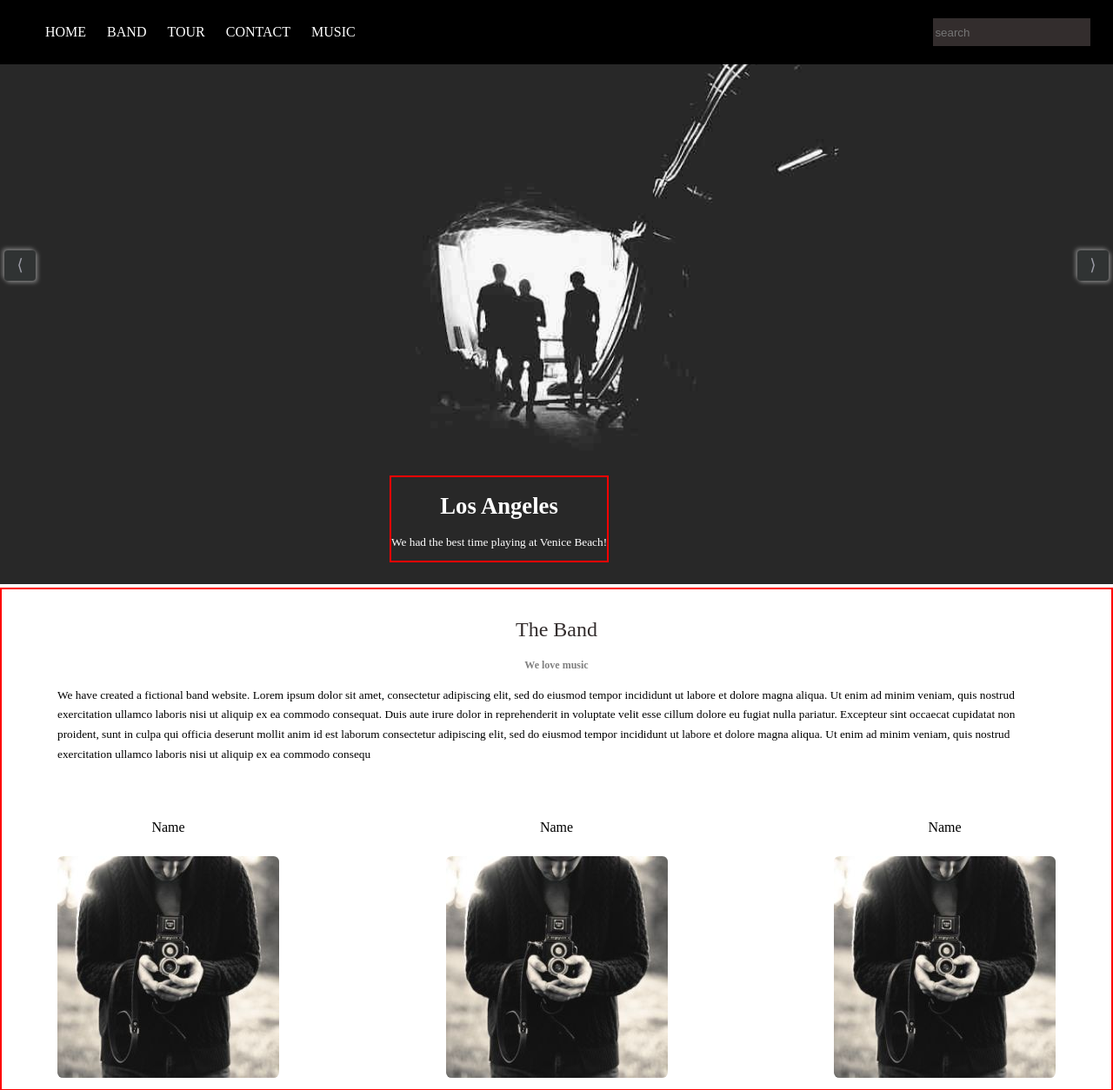
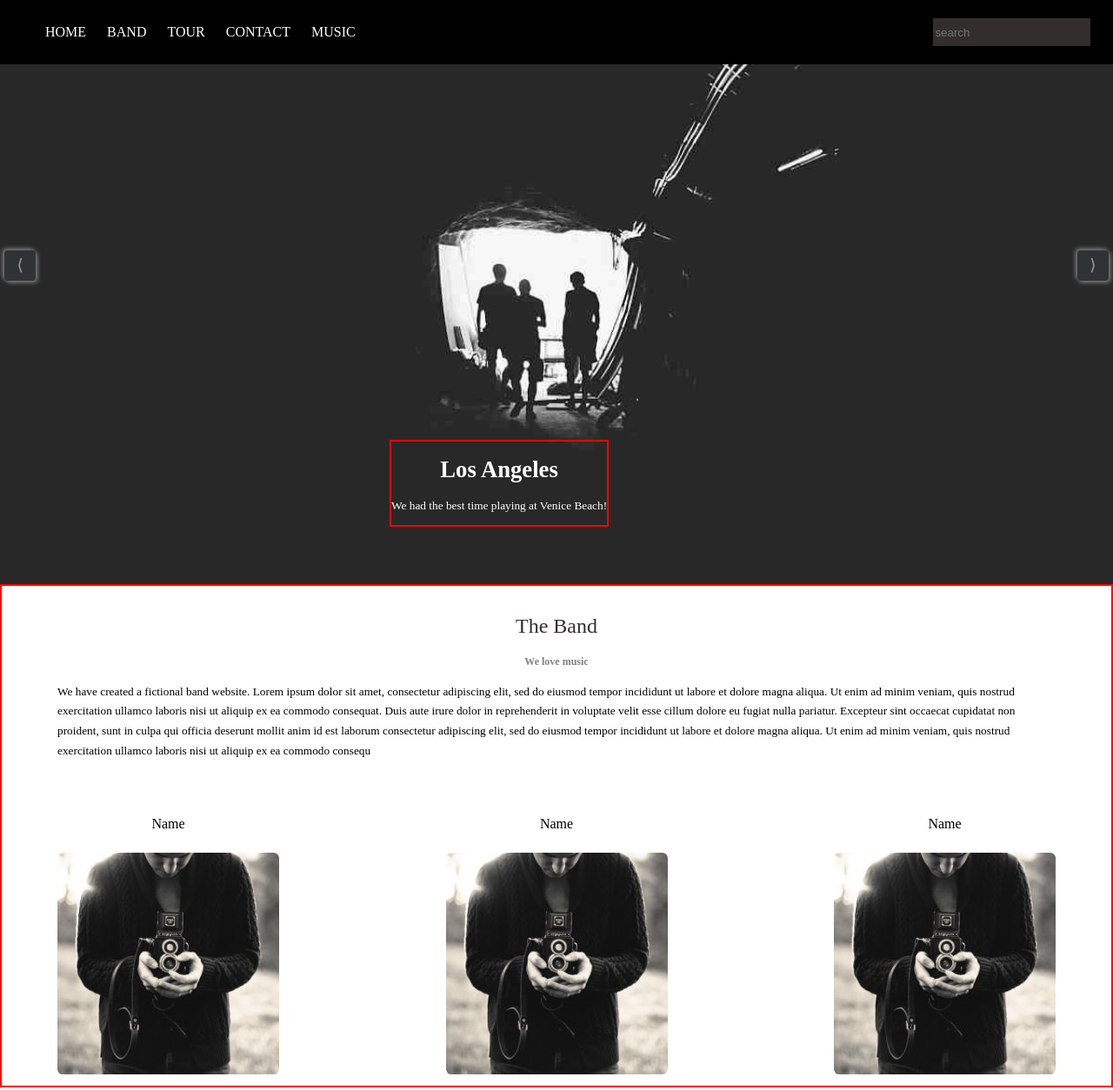
Before and after one commit to codegrann/The-Band, a PHP site: page / in a window 1280 px wide. Shown: the top 1254 px of the page at 87% size. Run offline with PHP 8.4, Linux system fonts and the light colour scheme.

Commit message:
repositioned the welcoming text for smallscreens

```diff
--- a/style.css
+++ b/style.css
@@ -86,7 +86,7 @@ body{
 /* Landing Section */
 #home{
     /* background-image: url(la.jpg); */
-    /* height: 100vh; */
+    height: 50vw;
     color: white;
     position: relative;
     top: 2rem;
@@ -96,7 +96,7 @@ body{
     border: 2px solid red;
     font-size: 10pt;
     position: absolute;
-    top: 80%;
+    top: 74%;
     left: 35%;
 }
 .homebtn{
```
